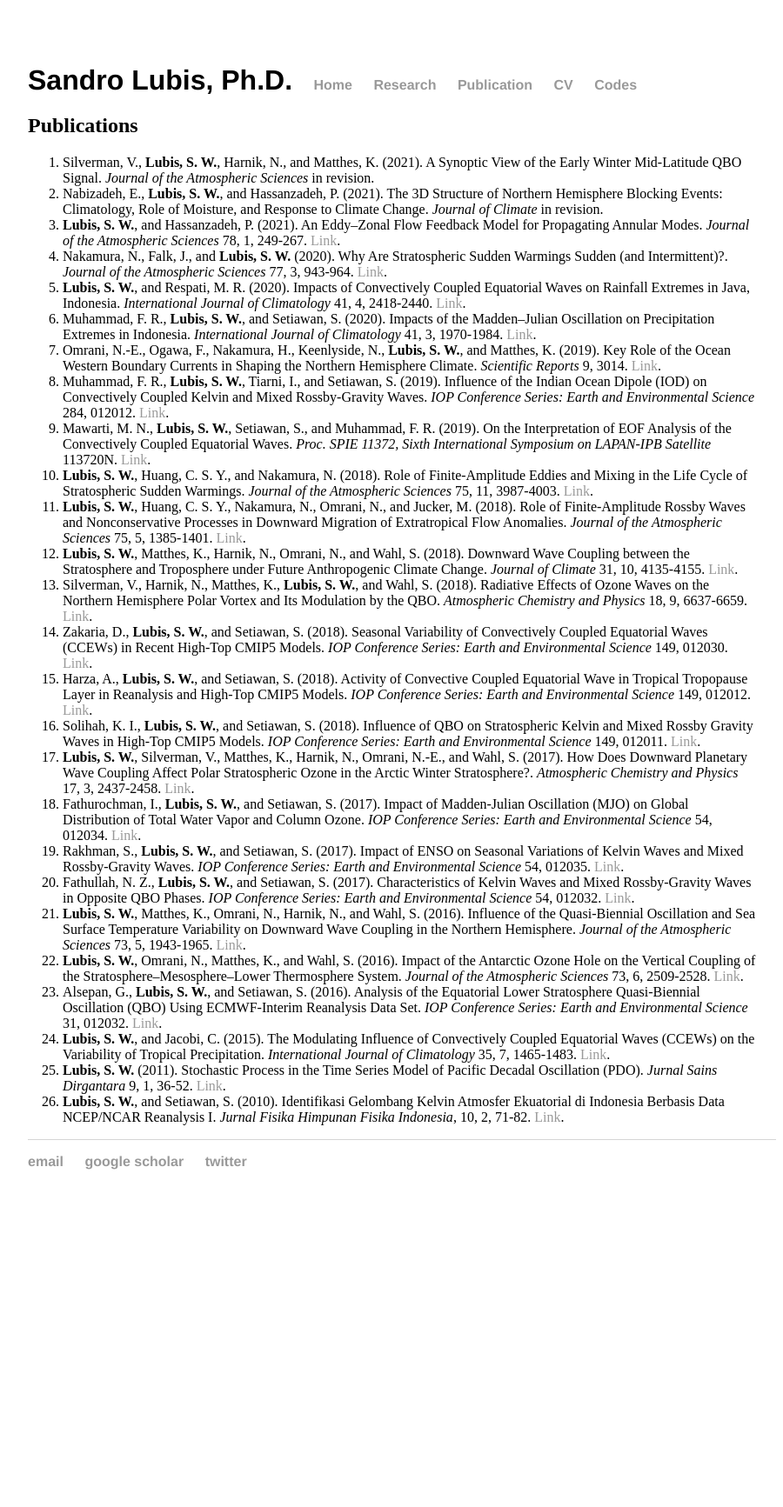
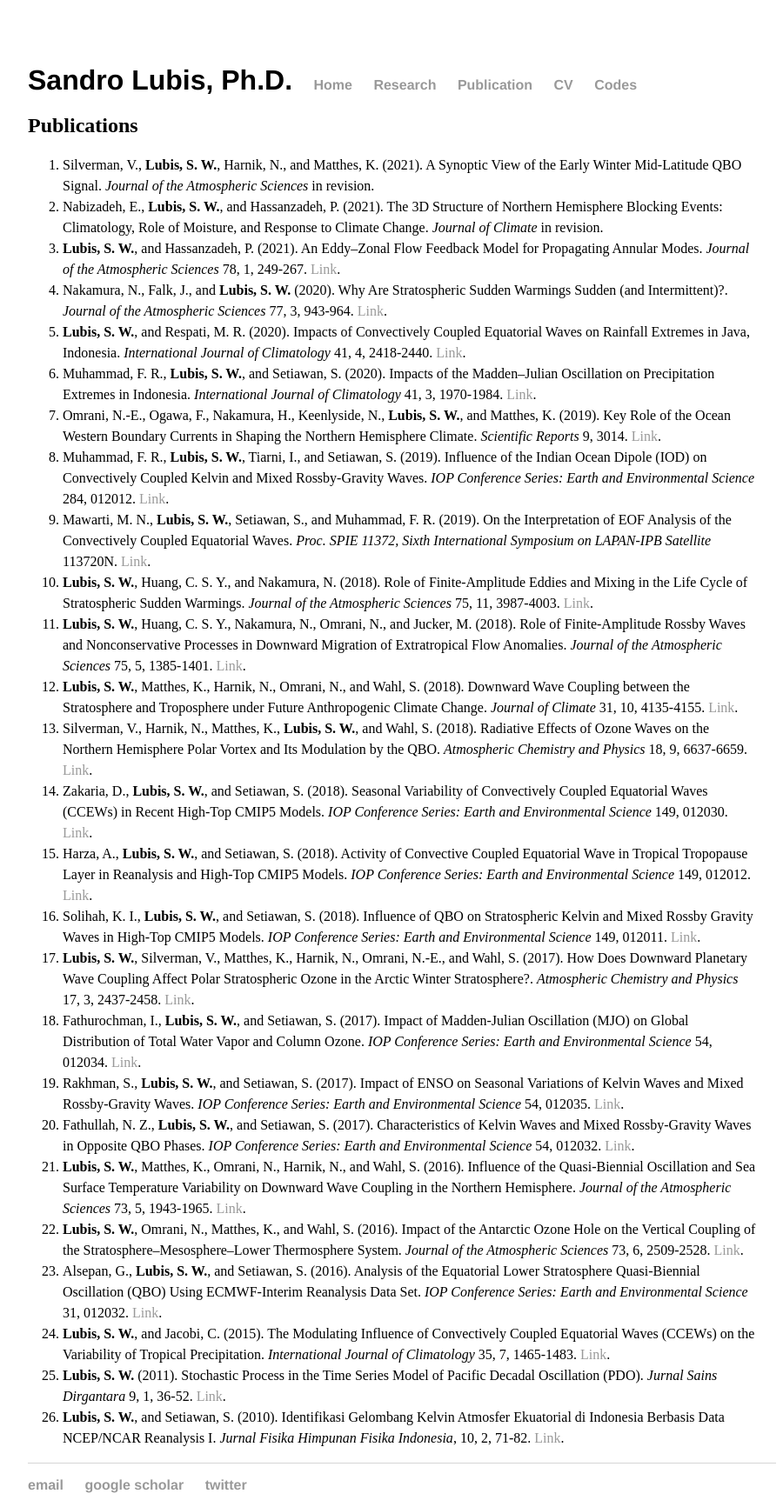
Before and after one commit to sandrolubis/sandrolubis.github.io, a Jekyll site: the page built from publication/index.html, in a window 1280 px wide. Shown: the whole page at 87% size, without its empty margins (276-1176 px from the left). Built offline with Jekyll 4.4.1, drawn with Linux system fonts in a browser that asks for light colours; before the commit the page ends 1361 px from its top, so only the background shows below that.

Commit message:
Update index.html

```diff
--- a/publication/index.html
+++ b/publication/index.html
@@ -5,7 +5,7 @@ title: Publications | Sandro Lubis
 
 <div class="research">
 	<h2>Publications</h2>
-	<ol>
+	<ol style="line-height:1.5">
 		<li>Silverman, V., <b>Lubis, S. W.</b>, Harnik, N., and Matthes, K. (2021). A Synoptic View of the Early Winter Mid-Latitude QBO Signal. <i>Journal of the Atmospheric Sciences</i> in revision.</li>
 		<li>Nabizadeh, E., <b>Lubis, S. W.</b>, and Hassanzadeh, P. (2021). The 3D Structure of Northern Hemisphere Blocking Events: Climatology, Role of Moisture, and Response to Climate Change. <i>Journal of Climate</i> in revision.</li>
 		<li><b>Lubis, S. W.</b>, and Hassanzadeh, P. (2021). An Eddy–Zonal Flow Feedback Model for Propagating Annular Modes. <i>Journal of the Atmospheric Sciences</i> 78, 1, 249-267. <a href="https://doi.org/10.1175/JAS-D-20-0214.1">Link</a>.</li>
```
